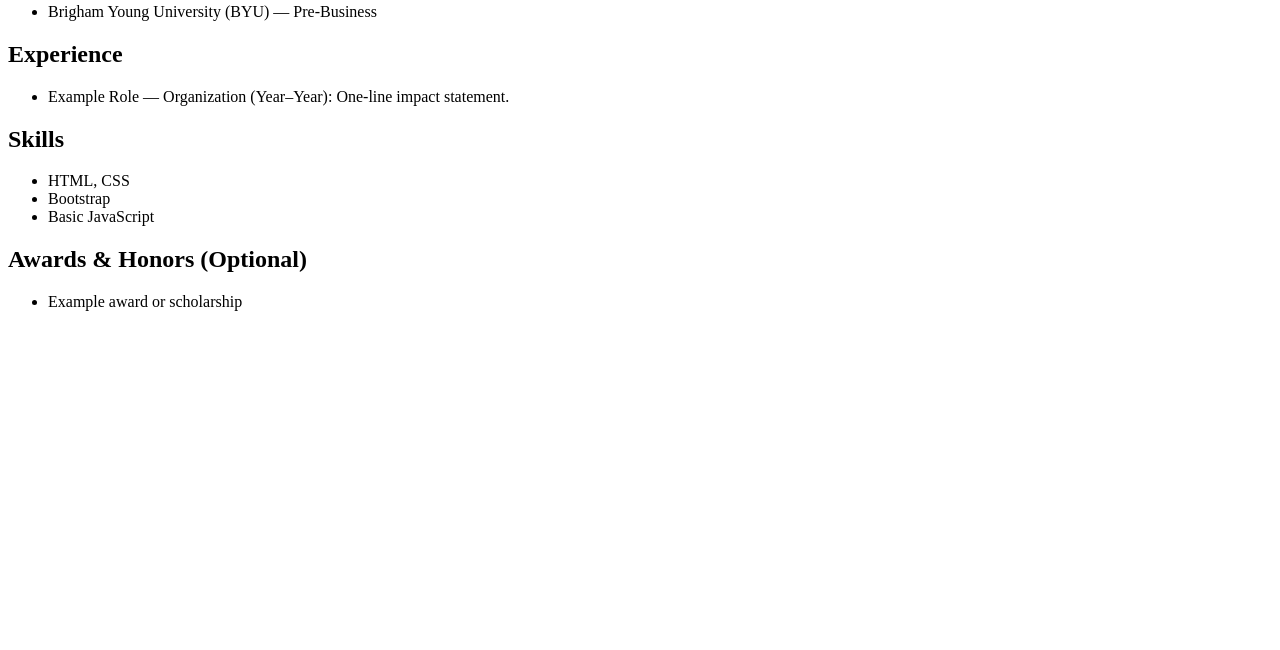
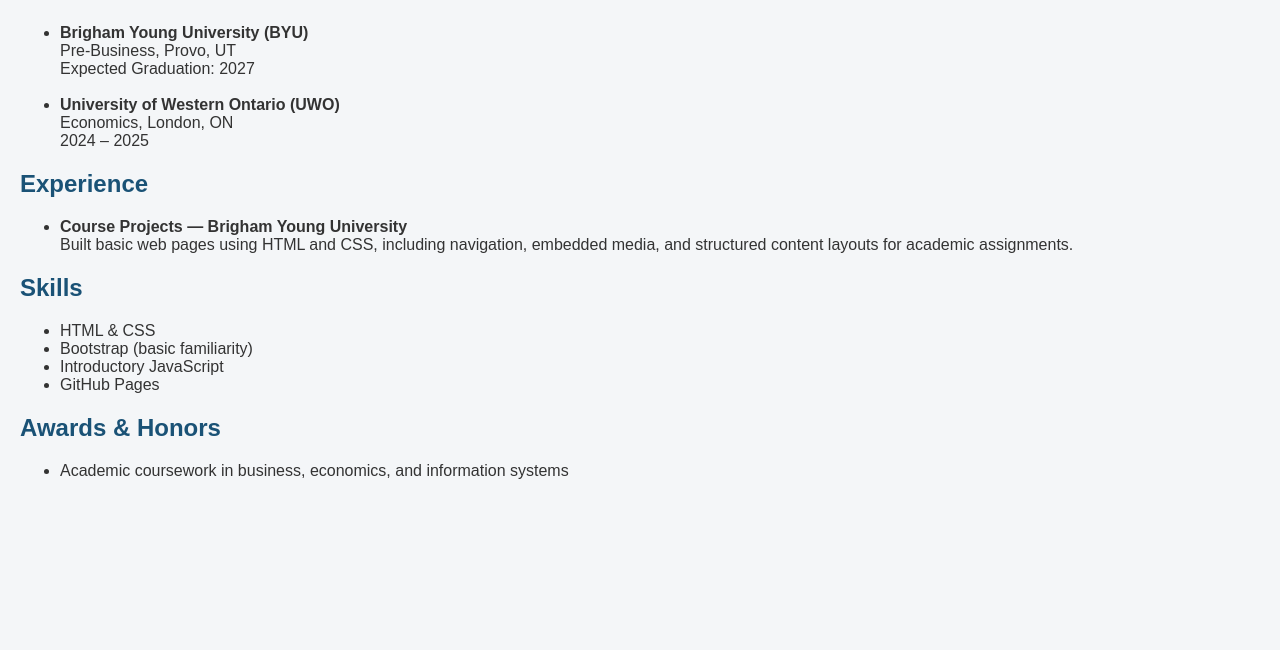
Before and after one commit to loutingjia-max/final-web, a plain HTML site: page resume.html in a window 1280 px wide. Shown: the part 150-800 px from the top of the page. Drawn offline with Linux system fonts and the light colour scheme.

Commit message:
Update resume.html

```diff
--- a/resume.html
+++ b/resume.html
@@ -3,9 +3,12 @@
 <head>
   <meta charset="UTF-8">
   <title>Resume</title>
+  <link rel="stylesheet" href="scratch.css">
 </head>
+
 <body>
 
+  <!-- Navigation -->
   <nav>
     <a href="index.html">Home</a> |
     <a href="resume.html">Resume</a>
@@ -13,26 +16,45 @@
 
   <h1>Resume</h1>
 
+  <!-- Education -->
   <h2>Education</h2>
   <ul>
-    <li>Brigham Young University (BYU) — Pre-Business</li>
+    <li>
+      <strong>Brigham Young University (BYU)</strong><br>
+      Pre-Business, Provo, UT<br>
+      Expected Graduation: 2027
+    </li>
+    <br>
+    <li>
+      <strong>University of Western Ontario (UWO)</strong><br>
+      Economics, London, ON<br>
+      2024 – 2025
+    </li>
   </ul>
 
+  <!-- Experience -->
   <h2>Experience</h2>
   <ul>
-    <li>Example Role — Organization (Year–Year): One-line impact statement.</li>
+    <li>
+      <strong>Course Projects — Brigham Young University</strong><br>
+      Built basic web pages using HTML and CSS, including navigation, embedded media,
+      and structured content layouts for academic assignments.
+    </li>
   </ul>
 
+  <!-- Skills -->
   <h2>Skills</h2>
   <ul>
-    <li>HTML, CSS</li>
-    <li>Bootstrap</li>
-    <li>Basic JavaScript</li>
+    <li>HTML & CSS</li>
+    <li>Bootstrap (basic familiarity)</li>
+    <li>Introductory JavaScript</li>
+    <li>GitHub Pages</li>
   </ul>
 
-  <h2>Awards &amp; Honors (Optional)</h2>
+  <!-- Awards & Honors -->
+  <h2>Awards & Honors</h2>
   <ul>
-    <li>Example award or scholarship</li>
+    <li>Academic coursework in business, economics, and information systems</li>
   </ul>
 
 </body>
```
